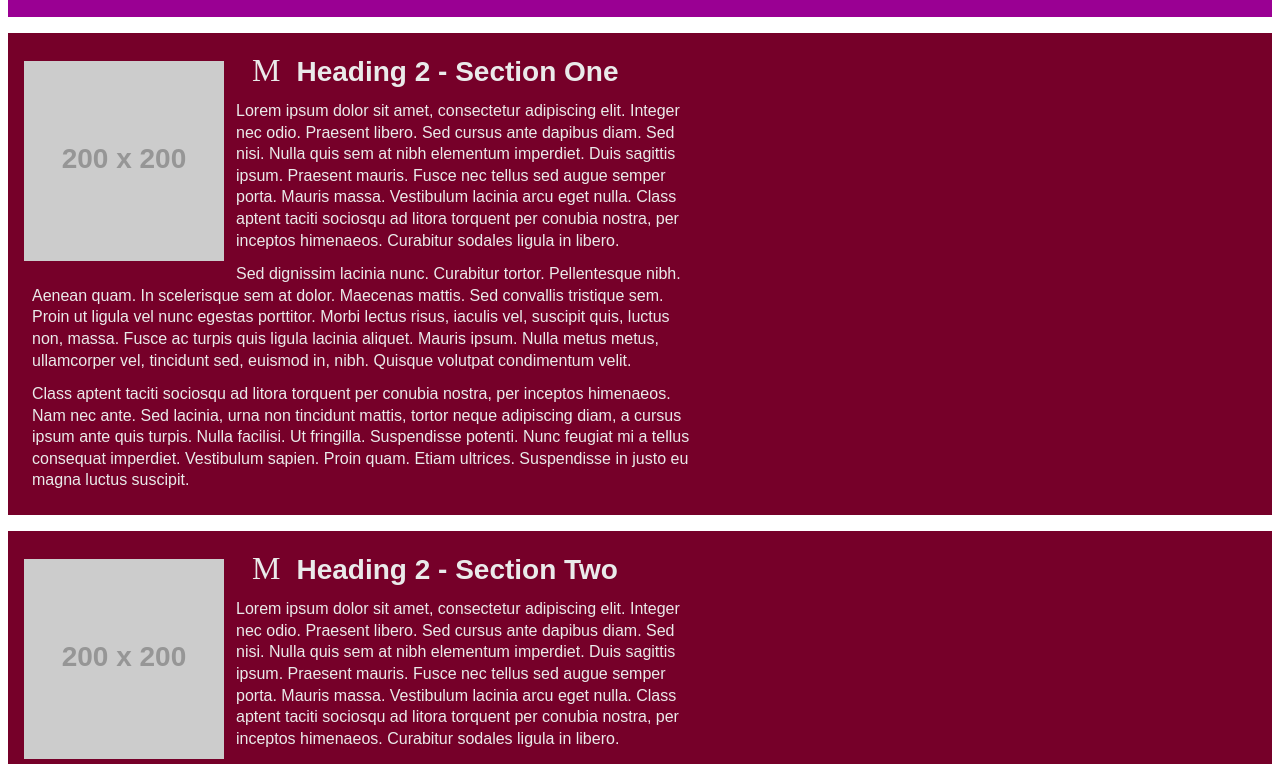
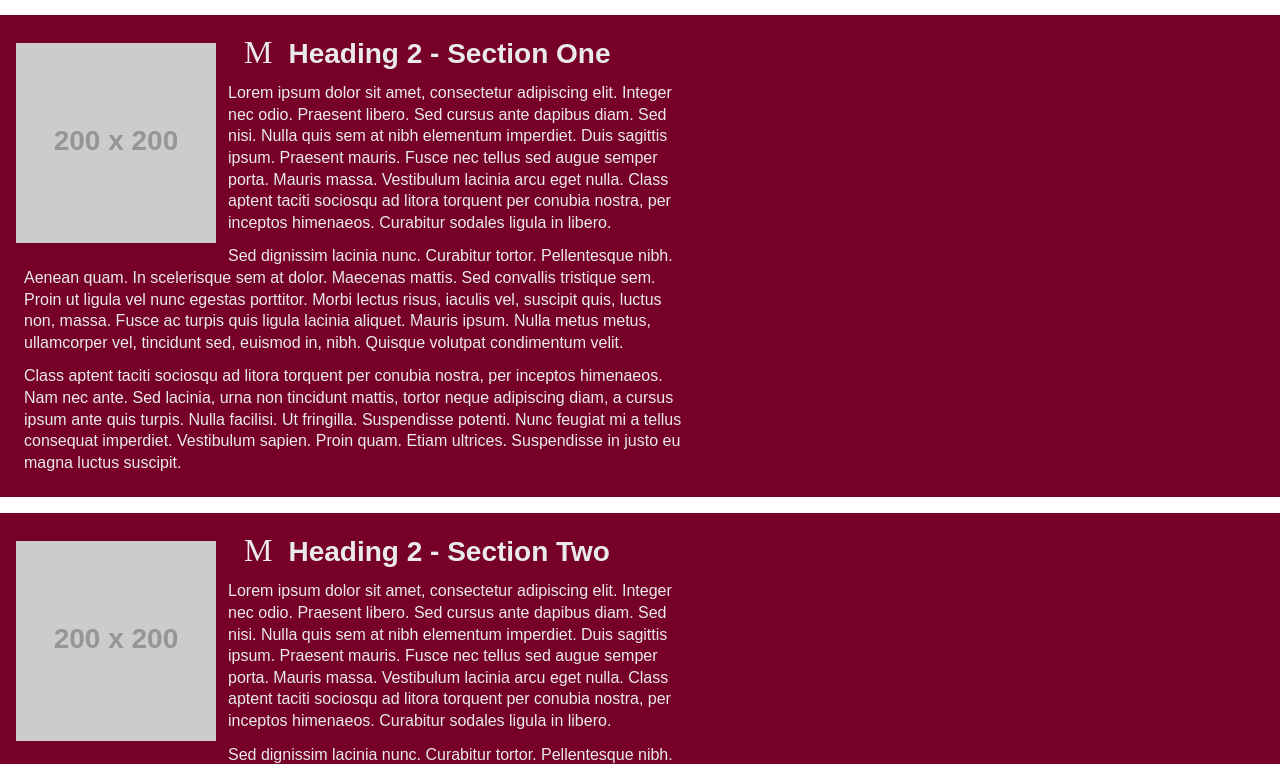
Before and after one commit to Yenny-N/viewport, a plain HTML site: page viewport-starter-file.html in a window 1280 px wide. Shown: the part 104-868 px from the top of the page. Drawn offline with Linux system fonts and the light colour scheme; placeholder pictures from the web are drawn by us; some icons are missing.

Commit message:
CSS
CSS reset from meyer

```diff
--- a/styles.css
+++ b/styles.css
@@ -1,8 +1,32 @@
-/* YOUR NAME GOES HERE */
+/* Yen Nguyen */
 
 /* --------------- ADD CSS RESET TO THE FILE HERE --------------- */
 
+/* http://meyerweb.com/eric/tools/css/reset/
+   v2.0 | 20110126
+   License: none (public domain)
+*/
 
+html, body, div, span, applet, object, iframe,
+h1, h2, h3, h4, h5, h6, p, blockquote, pre,
+a, abbr, acronym, address, big, cite, code,
+del, dfn, em, img, ins, kbd, q, s, samp,
+small, strike, strong, sub, sup, tt, var,
+b, u, i, center,
+dl, dt, dd, ol, ul, li,
+fieldset, form, label, legend,
+table, caption, tbody, tfoot, thead, tr, th, td,
+article, aside, canvas, details, embed,
+figure, figcaption, footer, header, hgroup,
+menu, nav, output, ruby, section, summary,
+time, mark, audio, video {
+	margin: 0;
+	padding: 0;
+	border: 0;
+	font-size: 100%;
+	font: inherit;
+	vertical-align: baseline;
+}
 
 /* ----- AUTOPREFIXER FOR VS CODE WAS USED FOR VENDOR PREFIXES ----- */
 /* ---------- VARIABLES ---------- */
```
